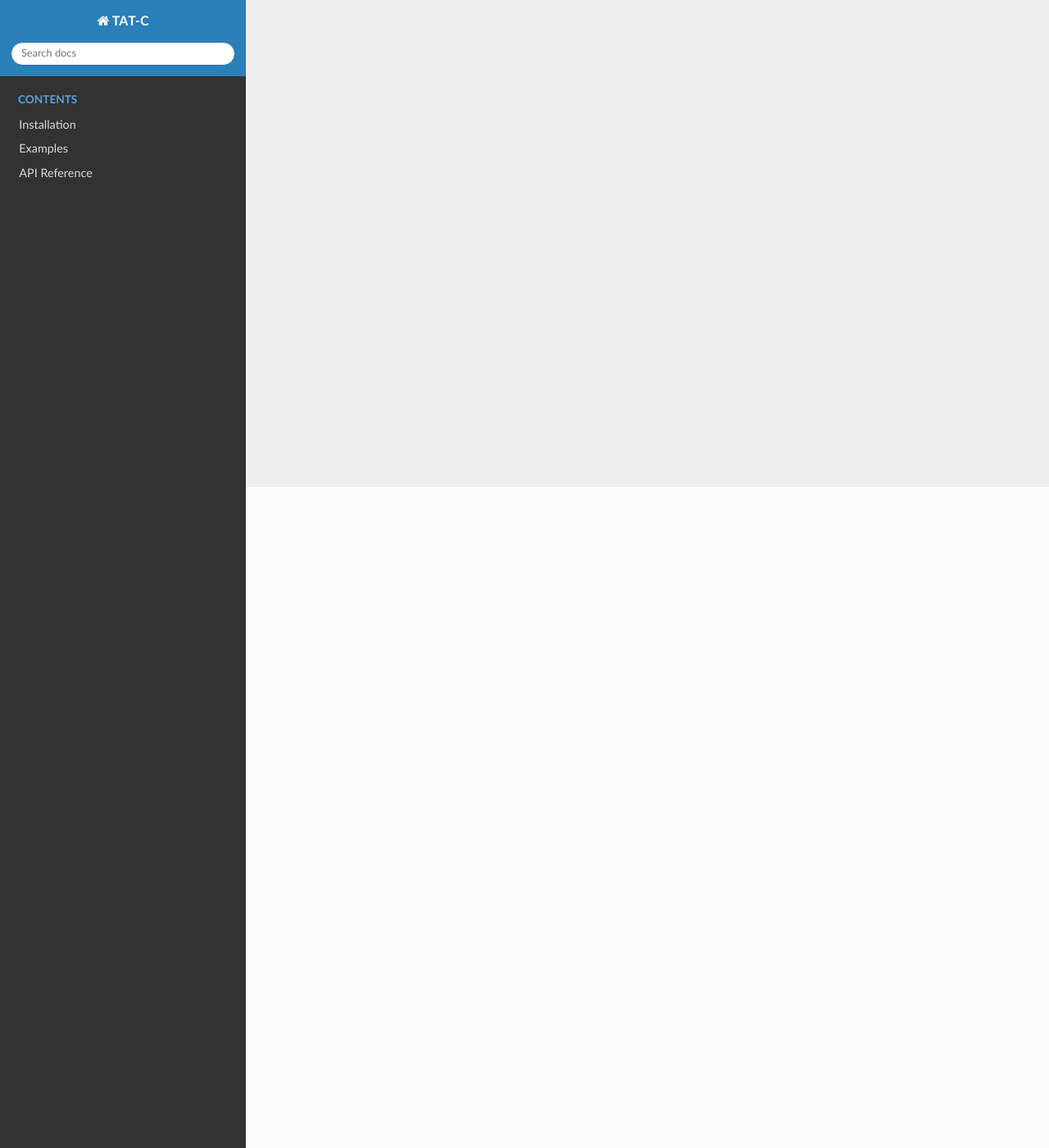
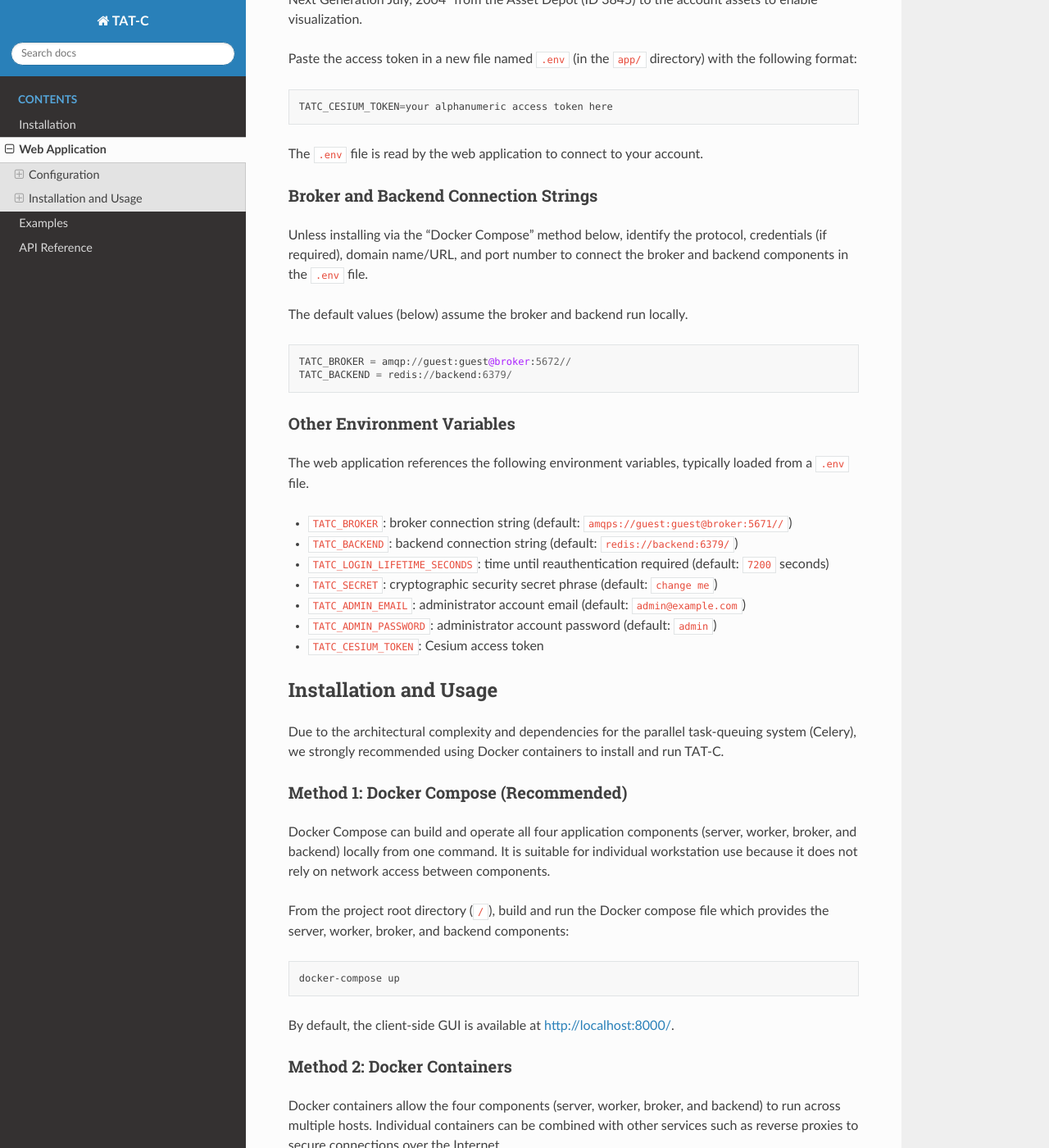
Before and after one commit to code-lab-org/tatc, a Sphinx documentation site: the page built from docs/app/index.md, in a window 1280 px wide and 1400 px high, scrolled down 806 px. Shown: the whole window at 82% size. Built offline with Sphinx 7.4.7 and the Read the Docs theme 2.0.0, drawn with Linux system fonts in a browser that asks for light colours; pages that are not in the unit, such as notebooks, are missing from menus; some of the changed text lies outside the part shown.

````diff
--- a/docs/app/index.md
+++ b/docs/app/index.md
@@ -1,2 +1,148 @@
-```{include} ../../app/README.md
+# Web Application
+
+The web applicaton for TAT-C has been moved to its own repository: [TAT-C Web App](https://github.com/code-lab-org/tatc-app)
+
+The optional web application is built on top of TAT-C to expose
+analysis functions as RESTful web services, distribute computational load over
+multiple worker machines using a parallel task-worker architecture (Celery),
+and provide a browser-based graphical user interface (GUI) with geospatial
+visualization (Cesium) that allows users to run and visualize results for a
+subset of TAT-C analysis functions without requiring Python knowledge.
+
+Running the web application is completely optional and is not enabled by default.
+
+The TAT-C web application contains four major components:
+ * Server: hosts the TAT-C application programming interface (API) and graphical user interface (GUI)
+ * Worker: executes low-level tasks
+ * Broker: coordinates the list of tasks between server and worker(s)
+ * Backend: stores completed task outputs
+
+The web application is configured to support the RabbitMQ Broker and Redis Backend.
+
+## Configuration
+
+### Cesium Access Token and Assets
+
+The client-side Cesium geospatial visualization requires an access token
+from <https://cesium.com/ion/tokens>. After creating an account, you *must*
+add the Asset "Blue Marble Next Generation July, 2004" from the Asset Depot
+(ID 3845) to the account assets to enable visualization.
+
+Paste the access token in a new file named `.env` (in the `app/` directory)
+with the following format:
 ```
+TATC_CESIUM_TOKEN=your alphanumeric access token here
+```
+The `.env` file is read by the web application to connect to your account.
+
+### Broker and Backend Connection Strings
+
+Unless installing via the "Docker Compose" method below, identify the protocol,
+credentials (if required), domain name/URL, and port number to connect the broker
+and backend components in the `.env` file.
+
+The default values (below) assume the broker and backend run locally.
+```
+TATC_BROKER = amqp://guest:guest@broker:5672//
+TATC_BACKEND = redis://backend:6379/
+```
+
+### Other Environment Variables
+
+The web application references the following environment variables, typically loaded from a `.env` file.
+
+ * `TATC_BROKER`: broker connection string (default: `amqps://guest:guest@broker:5671//`)
+ * `TATC_BACKEND`: backend connection string (default: `redis://backend:6379/`)
+ * `TATC_LOGIN_LIFETIME_SECONDS`: time until reauthentication required (default: `7200` seconds)
+ * `TATC_SECRET`: cryptographic security secret phrase (default: `change me`)
+ * `TATC_ADMIN_EMAIL`: administrator account email (default: `admin@example.com`)
+ * `TATC_ADMIN_PASSWORD`: administrator account password (default: `admin`)
+ * `TATC_CESIUM_TOKEN`: Cesium access token
+
+## Installation and Usage
+
+Due to the architectural complexity and dependencies for the parallel
+task-queuing system (Celery), we strongly recommended using Docker containers
+to install and run TAT-C.
+
+### Method 1: Docker Compose (Recommended)
+
+Docker Compose can build and operate all four application components (server,
+worker, broker, and backend) locally from one command. It is suitable for
+individual workstation use because it does not rely on network access between
+components.
+
+From the project root directory (`/`), build and run the Docker compose file
+which provides the server, worker, broker, and backend components:
+```shell
+docker-compose up
+```
+By default, the client-side GUI is available at <http://localhost:8000/>.
+
+
+### Method 2: Docker Containers
+
+Docker containers allow the four components (server, worker, broker, and backend)
+to run across multiple hosts. Individual containers can be combined with other
+services such as reverse proxies to secure connections over the Internet.
+
+The broker and backend services can use the third-party Docker images
+[rabbitmq](https://hub.docker.com/_/rabbitmq) and
+[redis](https://hub.docker.com/_/redis), respectively. Specify the connection
+strings for both in the `.env` file as described above.
+
+For the server application, first build the `tatc_server` Docker image from the
+project root (`/`).
+```shell
+docker build --target tatc_server --tag tatc_server .
+```
+Next, run a Docker container for the server application (this example maps host
+port 8000 to container port 8000).
+```shell
+docker run -it -p 8000:8000 --env-file=.env tatc_server
+```
+The client-side GUI is available at <http://localhost:8000/>. Note that the
+server needs at least one worker to process tasks.
+
+For the worker application, first build the `tatc_worker` Docker image from the
+project root (`/`).
+```shell
+docker build --target tatc_worker --tag tatc_worker .
+```
+Next, run a Docker container for the worker application.
+```shell
+docker run -it --env-file=.env tatc_worker
+```
+The worker will connect to the broker and wait for new tasks to process.
+
+### Method 3: Python
+
+To use Pythond directly for the server and worker, the broker and backend
+components must be running already running (e.g., see Docker Container).
+Specify the connection strings for both in the `.env` file as described above.
+
+Follow the TAT-C installation instructions to create and activate a conda
+environment `tatc_env` with the TAT-C library installed.
+
+Next, install the additional web application dependencies by installing tatc
+with the optional `app` dependency flag:
+```shell
+pip install -e .[app]
+```
+
+To start the TAT-C server application, run the command:
+```shell
+uvicorn tatc_app.main:app --reload --reload-dir tatc_app
+```
+The client-side GUI is available at <http://localhost:8000/>.
+
+To start the TAT-C worker application, run the command:
+```shell
+celery -A tatc_app.worker worker --loglevel=INFO
+```
+The worker will connect to the broker and wait for new tasks to process. Note
+that Celery does not currently support concurrency on Windows. Try using the
+`solo` pool option (which does not perform parallel processing):
+```shell
+celery -A tatc_app.worker worker --loglevel=INFO --pool=solo
+```
--- a/docs/conf.py
+++ b/docs/conf.py
@@ -18,7 +18,7 @@
 # -- Project information -----------------------------------------------------
 
 project = "TAT-C"
-copyright = "2022, Stevens Institute of Technology"
+copyright = "2024, Stevens Institute of Technology"
 author = "Stevens Institute of Technology"
 
 # The full version, including alpha/beta/rc tags
````
Also changed, not shown: README.md (+7 -16 lines), docs/api_reference/generation/index.rst (+4 -4 lines), docs/installation.rst (+5 -5 lines), docs/examples/ComputeCoverage.ipynb, docs/examples/ComputeDOP.ipynb, docs/examples/ComputeLatency.ipynb, 5 other files.
